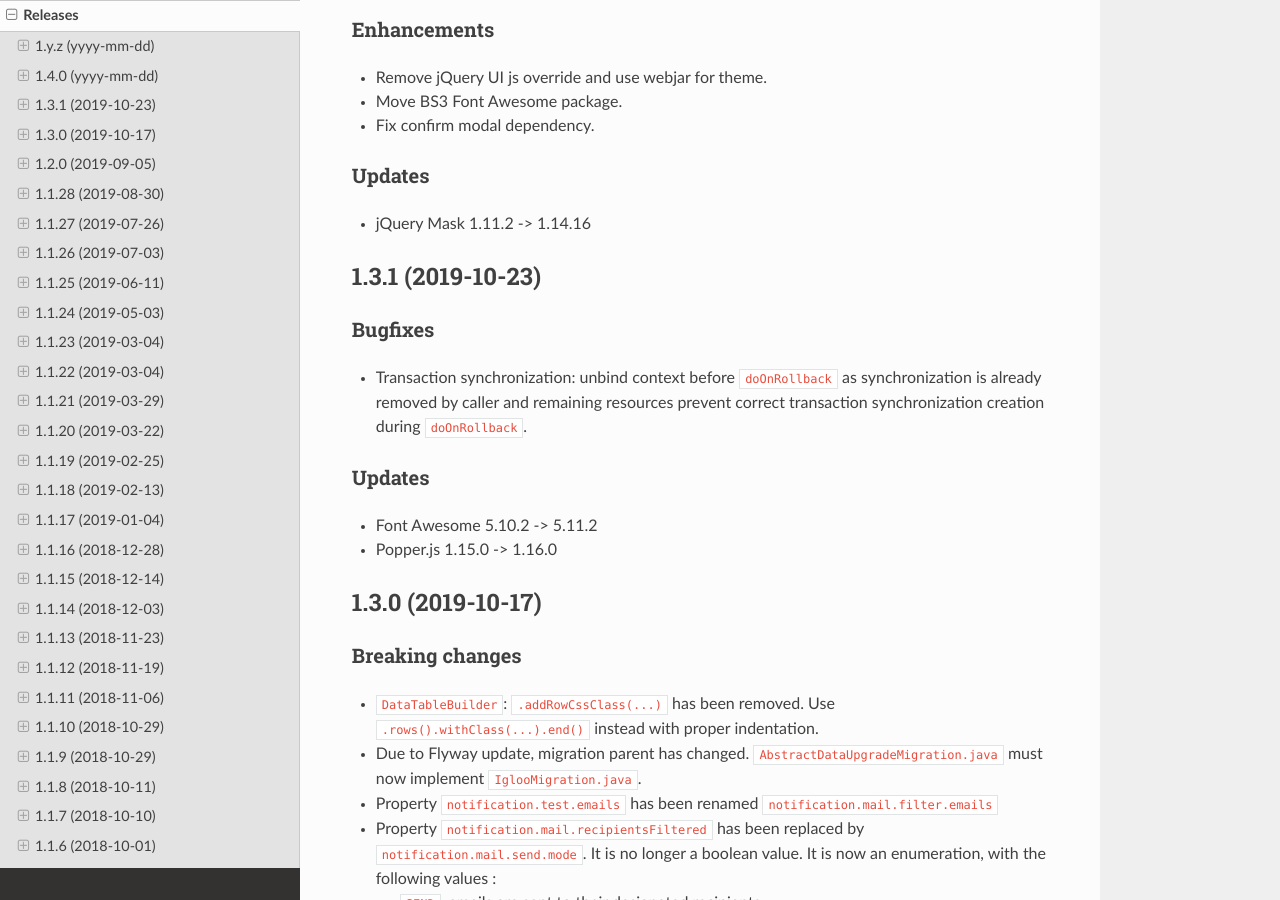
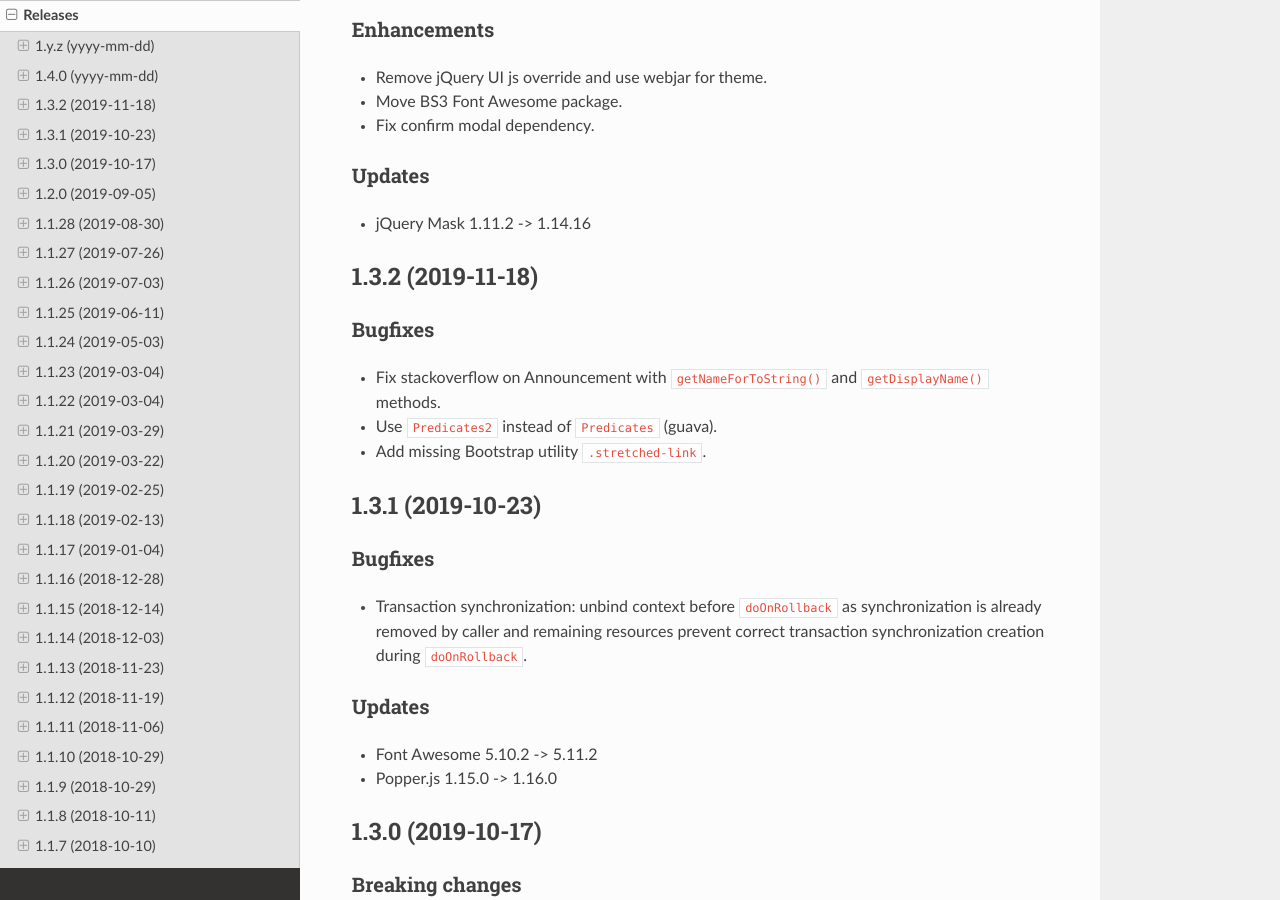
Before and after one commit to igloo-project/igloo-doc, a Sphinx documentation site: the page built from source/release-notes/releases.rst, in a window 1280 px wide and 900 px high, scrolled down 1054 px. Built offline with Sphinx 7.4.7 and the Read the Docs theme 2.0.0, drawn with Linux system fonts in a browser that asks for light colours.

Commit message:
1.3.2: update release notes

```diff
--- a/source/release-notes/releases.rst
+++ b/source/release-notes/releases.rst
@@ -60,6 +60,19 @@ Updates
 *******
 
 * jQuery Mask 1.11.2 -> 1.14.16
+
+.. _v1.3.2:
+
+1.3.2 (2019-11-18)
+##################
+
+Bugfixes
+********
+
+* Fix stackoverflow on Announcement with ``getNameForToString()`` and
+  ``getDisplayName()`` methods.
+* Use ``Predicates2`` instead of ``Predicates`` (guava).
+* Add missing Bootstrap utility ``.stretched-link``.
 
 .. _v1.3.1:
 
```
